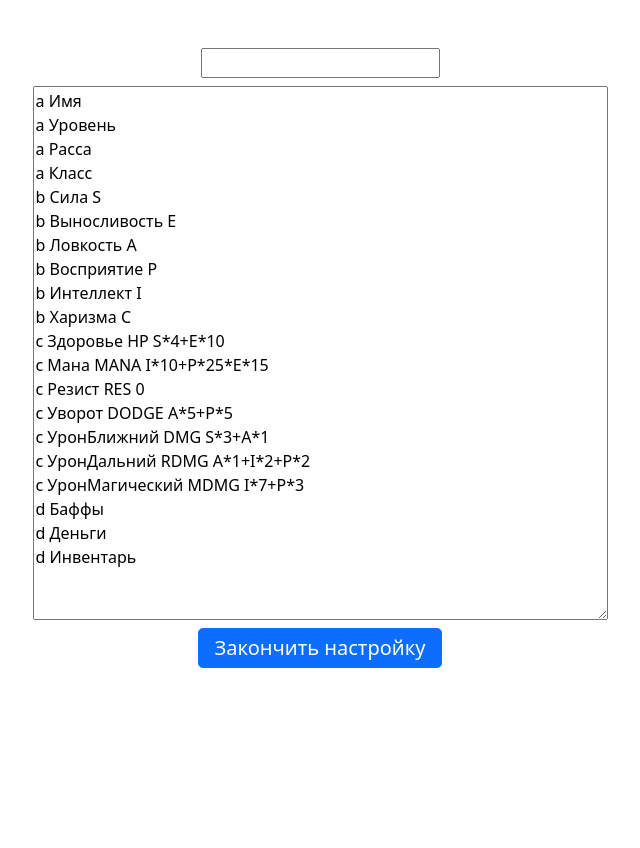
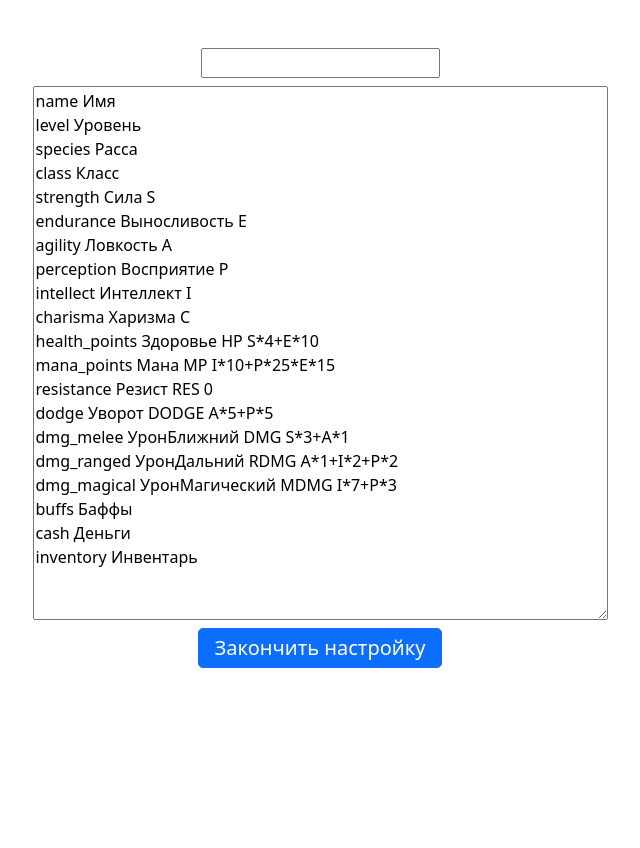
Before and after one commit to fqds/donchap, a Django app: page /create_lobby/ in a window 1280 px wide. Shown: the whole page, without its empty margins (320-960 px from the left). Run offline with Django 4.2, Linux system fonts and the light colour scheme; the visitor is signed in with stand-in values (Sample User, id 1); some libraries are stand-ins or nearby versions.

Commit message:
updated lobby parameter form

```diff
--- a/master/forms.py
+++ b/master/forms.py
@@ -3,23 +3,24 @@ from django import forms
 from master.models import Lobby
 class CreateLobbyForm(forms.Form):
     lobby_name = forms.CharField(max_length=16, label='')
-    content = forms.CharField(widget=forms.Textarea(attrs={'cols':60,'rows':22}), label='', initial=('''a Имя
-a Уровень
-a Расса
-a Класс
-b Сила S
-b Выносливость E
-b Ловкость A
-b Восприятие P
-b Интеллект I
-b Харизма C
-c Здоровье HP S*4+E*10
-c Мана MANA I*10+P*25*E*15
-c Резист RES 0
-c Уворот DODGE A*5+P*5
-c УронБлижний DMG S*3+A*1
-c УронДальний RDMG A*1+I*2+P*2
-c УронМагический MDMG I*7+P*3
-d Баффы
-d Деньги
-d Инвентарь'''))
+    content = forms.CharField(widget=forms.Textarea(attrs={'cols':60,'rows':22}), label='', initial=(
+'''name Имя
+level Уровень
+species Расса
+class Класс
+strength Сила S
+endurance Выносливость E
+agility Ловкость A
+perception Восприятие P
+intellect Интеллект I
+charisma Харизма C
+health_points Здоровье HP S*4+E*10
+mana_points Мана MP I*10+P*25*E*15
+resistance Резист RES 0
+dodge Уворот DODGE A*5+P*5
+dmg_melee УронБлижний DMG S*3+A*1
+dmg_ranged УронДальний RDMG A*1+I*2+P*2
+dmg_magical УронМагический MDMG I*7+P*3
+buffs Баффы
+cash Деньги
+inventory Инвентарь'''))
--- a/master/templates/master/lobby.html
+++ b/master/templates/master/lobby.html
@@ -30,7 +30,7 @@
         {% for parameter in content %}
         <li>
             <p>{{ parameter.1 }}</p>
-            <p><input type="text" name="{{parameter.1}}" id="id_parameter_{{parameter.pk}}"></input></p>
+            <p><input type="text" name="{{parameter.1}}" id="id_character_{{parameter.0}}"></input></p>
         </li>
         {% endfor %}
     </ul>
--- a/master/views.py
+++ b/master/views.py
@@ -24,18 +24,8 @@ def create_lobby_view(request, *args, **kwargs):
         except Lobby.DoesNotExist:
             lobby = Lobby(lobby_name=lobby_name,game_master=user.pk)
             lobby.save()
-            content = []
-            temp = []
-            for i in raw_content.split():
-                for j in ['a','b','c','d']:
-                    if i==j and temp:
-                        content.append(temp)
-                        temp = []
-                temp.append(i)
-            content.append(temp)
-            for i in content:
-                temp = ' '.join(i)
-                lobby_parameter = LobbyParameter(lobby_identifier=lobby, parameter_field=temp)
+            for i in raw_content.split('\r\n'):
+                lobby_parameter = LobbyParameter(lobby_identifier=lobby, parameter_field=i)
                 lobby_parameter.save()
             return redirect('lobby:view', lobby_name=lobby_name)
     else:
@@ -73,7 +63,6 @@ def lobby_view(request, *args, **kwargs):
 
 
     context['content']=content
-    print(context)
     return render(request, "master/lobby.html", context)
 
 def connect_lobby_view(request):
```
